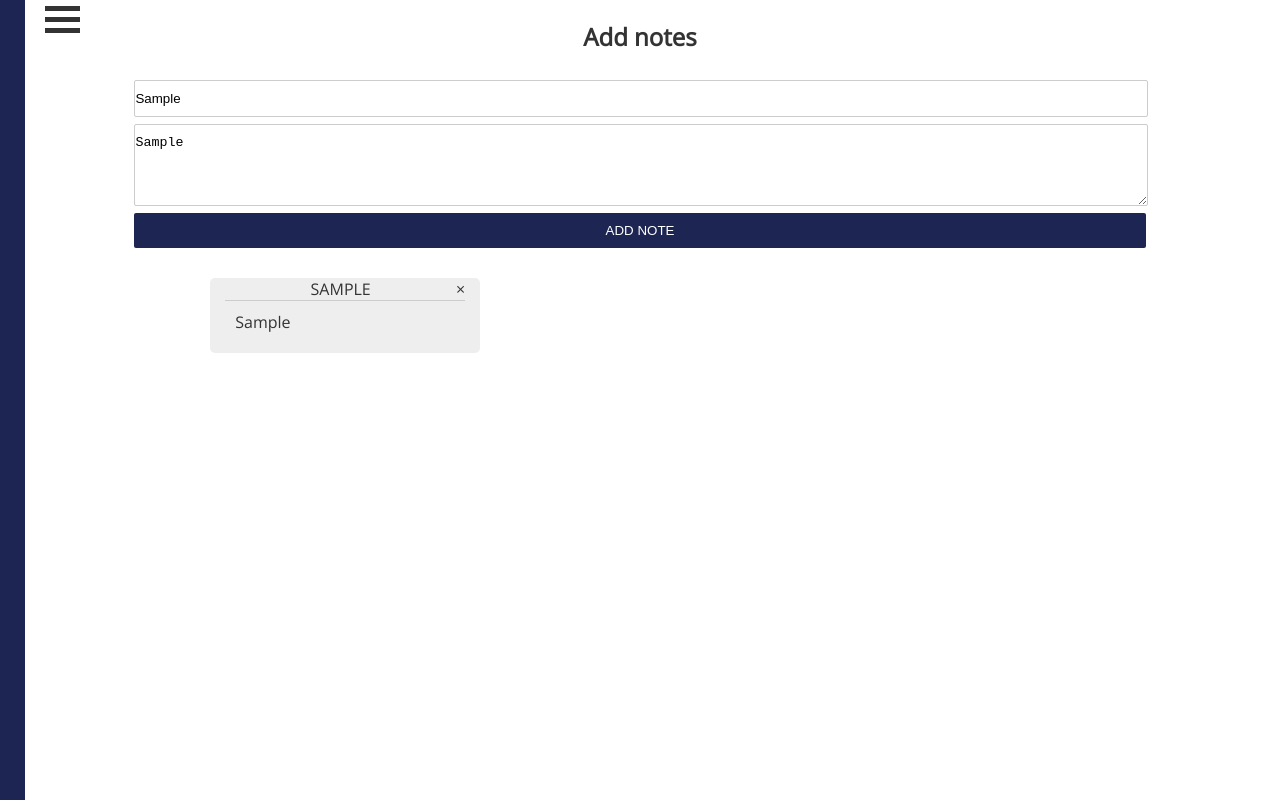
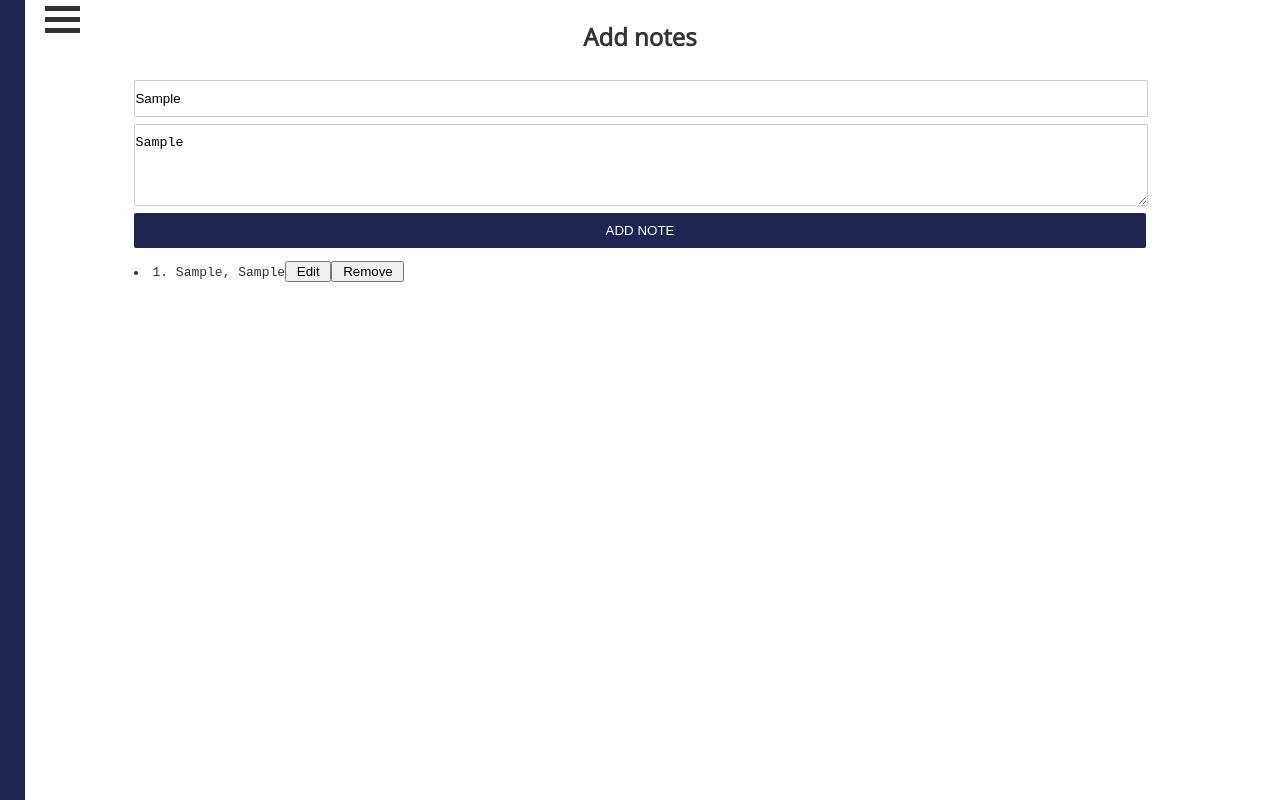
Before and after one commit to Leozenbergs/react-to-do-list, a React (Create React App) app: page / in a window 1280 px wide. Both pictures are taken after typing "Sample", "Sample" into the empty fields and a click on the button "ADD NOTE". Built offline with nearby package versions, Linux system fonts and the light colour scheme.

Commit message:
Implementing simple state CRUD

```diff
--- a/package.json
+++ b/package.json
@@ -29,5 +29,8 @@
       "last 1 firefox version",
       "last 1 safari version"
     ]
+  },
+  "devDependencies": {
+    "express": "^4.17.1"
   }
 }
--- a/src/App.js
+++ b/src/App.js
@@ -1,55 +1,98 @@
 import React, {Component} from 'react';
-// import Nav from './Nav';
 import './App.css';
-import { BrowserRouter as Router, Route, Link, browserHistory} from "react-router-dom";
-
 
 class App extends Component {
   constructor(props){
     super(props);
     this.displayData = "";
-    this.changeSub = this.changeSub.bind(this);
+    this.submitNote = this.submitNote.bind(this);
     this.removeNote = this.removeNote.bind(this);
     this.msgAlert = this.msgAlert.bind(this);
-    // this.toggleNav = this.toggleNav.bind(this);
+    this.state = {
+      datas: [],
+      act: 0,
+      index: ''
+    }
   }
 
   msgAlert(){
     document.getElementById('note_form').innerHTML+="<h3 style='color: red'> Please enter the respectives field values</h3>";
   }
-  removeNote(e){
-    var tgt = e.target;
-    if (tgt.tagName === "SPAN") {
-      tgt.parentNode.parentNode.remove();
+  removeNote=(e)=>{
+    let datas = this.state.datas;
+    datas.splice(e, 1);
+    this.setState({
+      datas: datas
+    });
+
+  }
+
+  editNote=(e)=>{
+    let datas = this.state.datas[e];
+    this.refs.title.value = datas.title;
+    this.refs.message.value = datas.message;
+
+    this.setState({
+      act: 1,
+      index: e
+    });
+  }
+  submitNote=(e)=> {
+    e.preventDefault();
+    let datas = this.state.datas;
+    let title = this.refs.title.value;
+    let message = this.refs.message.value;
+
+
+    if(this.state.act === 0){
+      let data = {
+        title, message
+      }
+     datas.push(data);
+
+    }else{
+      let index = this.state.index;
+      datas[index].title = title;
+      datas[index].message = message;
     }
-  }
-  changeSub(e) {
-    let title = document.getElementById('title').value;
-    let message = document.getElementById('message').value;
 
-    title !== '' && message !== ''? document.getElementById('notes').innerHTML += `<div class="note_body"><div class="note_header">${title}<span class="pull-right c-pointer">&times;</span></div><div class="note_message">${message}</div></div>`: this.msgAlert();
-    e.preventDefault();
+
+    this.setState({
+      datas: datas
+    });
+
+    // title !== '' && message !== ''? document.getElementById('notes').innerHTML += `<div class="note_body"><div class="note_header">${title}<span class="pull-right c-pointer">&times;</span></div><div class="note_message">${message}</div></div>`: this.msgAlert();
+
   }
   componentDidMount(){
-    document.addEventListener('click', (e)=>{
-      this.removeNote(e);
-    });
+    // document.addEventListener('click', (e)=>{
+    //   this.removeNote(e);
+    // });
+    this.refs.title.focus();
   }
 
 
 
   render(){
+    let datas = this.state.datas;
     return (
       <div className="App">
         <h2 className="text-center">Add notes</h2>
-        <form className="main_form" id="note_form" onSubmit={this.changeSub}>
-          <input type="text" id="title" name="title" placeholder="title"/>
-          <textarea id="message" rows="4" placeholder="Message"></textarea>
-          <button type="submit" className="main_btn no-border c-pointer" id="btn" >Add note</button>
+        <form className="main_form" id="note_form" ref="note_form" >
+          <input type="text" id="title" ref="title" placeholder="title"/>
+          <textarea id="message" ref="message" rows="4" placeholder="Message"></textarea>
+          <button type="button" id="btn" className="main_btn no-border c-pointer" onClick={(e)=>this.submitNote(e)} >Add note</button>
         </form>
-        <div className="notes_section" id="notes">
-          {/* {this.state.showdata} */}
-        </div>
+        <pre>
+        {datas.map((data, i) =>
+          <li key={i}>
+            {i+1}. {data.title}, {data.message}
+            <button type="button" onClick={()=>this.editNote(i)}> Edit </button>
+            <button type="button" onClick={()=>this.removeNote(i)}> Remove </button>
+          </li>
+        )}
+        </pre>
+
 
       </div>
     );
--- a/src/Nav.js
+++ b/src/Nav.js
@@ -18,9 +18,9 @@ function Nav() {
 
         <nav id="nav" className="side_nav">
             <div id="menu" onClick={toggleNav}>
-                <div class="bar1"></div>
-                <div class="bar2"></div>
-                <div class="bar3"></div>
+                <div className="bar1"></div>
+                <div className="bar2"></div>
+                <div className="bar3"></div>
             </div>
             <ul id="menu_list-item">
                 <li>
```
Also changed, not shown: 1 other file (tests, documents, lock files or other folders).
